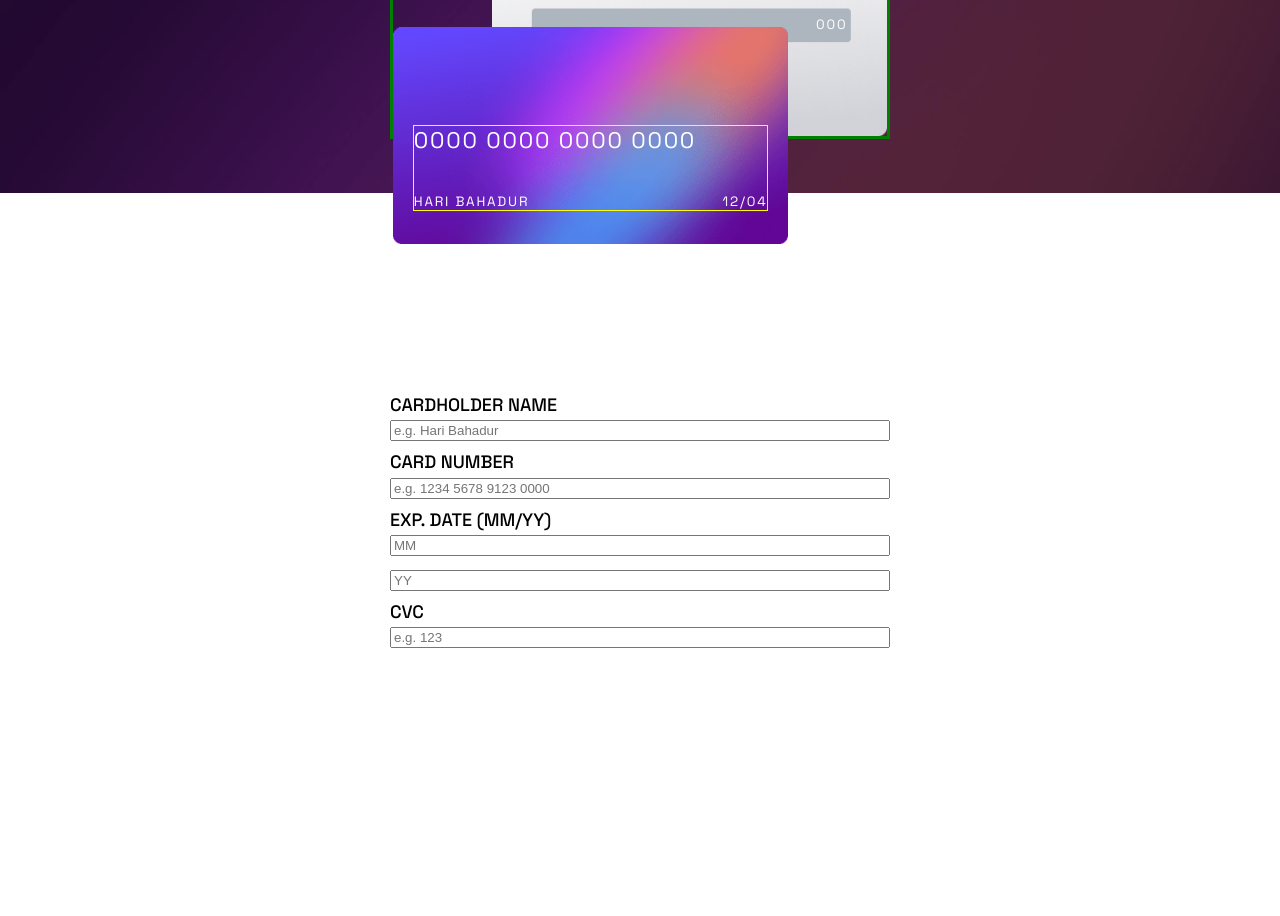
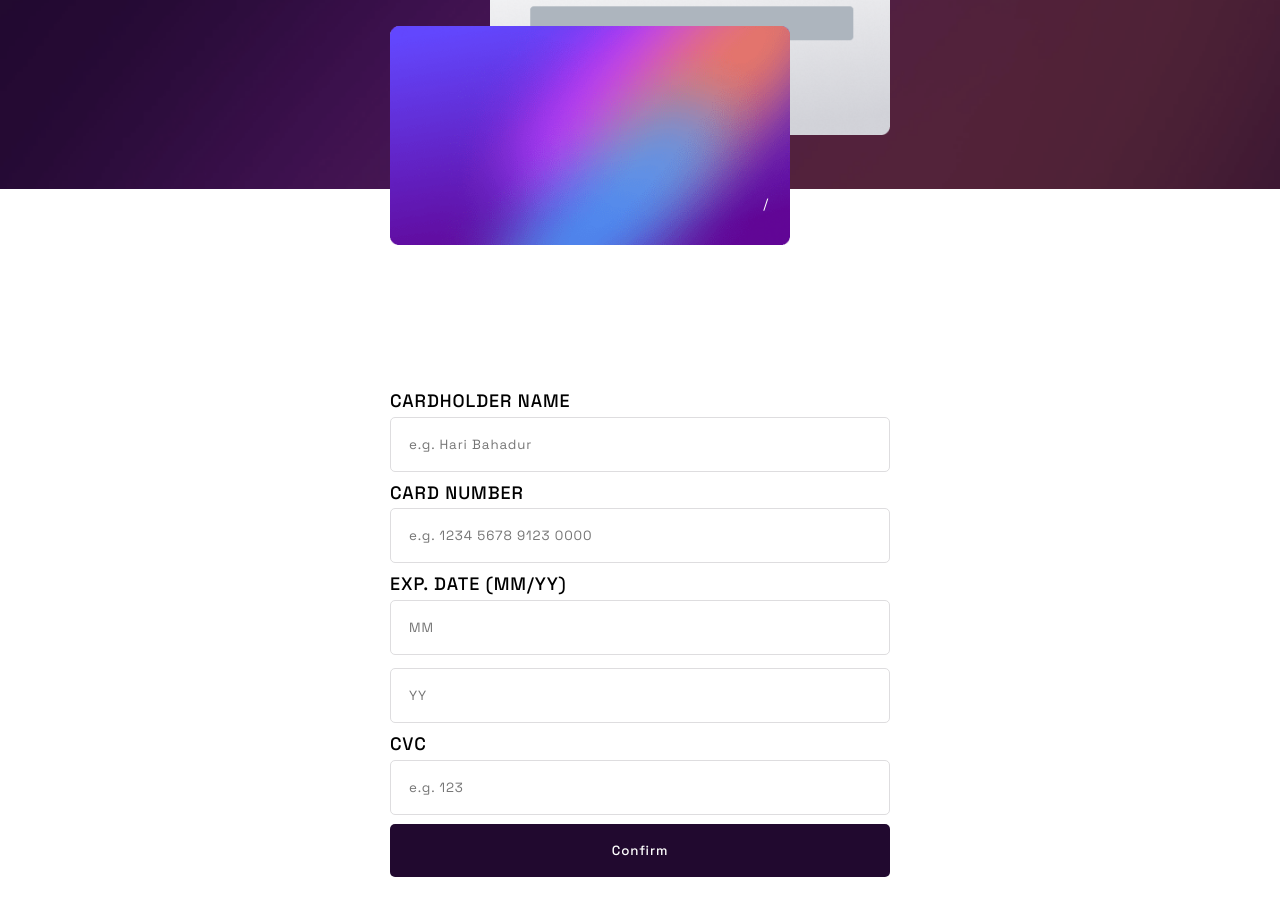
Before and after one commit to gcsandesh/interactive-card-details-form, a React (Create React App) app: page / in a window 1280 px wide. Shown: the part 120-1036 px from the top of the page. Before the commit the page ends 800 px from the top, so only its background shows below. Built offline with nearby package versions, Linux system fonts and the light colour scheme.

Commit message:
added functionality to input fields

```diff
--- a/src/App.js
+++ b/src/App.js
@@ -1,14 +1,39 @@
-import React from "react"
+import React from "react";
 import Hero from "./components/Hero";
-// import Card from "./components/Card";
 import Content from "./components/Content";
 
 function App() {
+  const [cardDetails, setCardDetails] = React.useState({
+    cardHolderName: "",
+    cardNumber: "",
+    expiryMonth: "",
+    expiryYear: "",
+    cvc: "",
+  });
+  //to handle change in form input
+  function handleInputChange(event) {
+    console.log(event.target.value);
+    setCardDetails((prevCardDetails) => {
+      const { name, value } = event.target;
+      return {
+        ...prevCardDetails,
+        [name]: value,
+      };
+    });
+  }
+  function handleSubmit(event) {
+    event.preventDefault();
+    console.log("Successfully Submitted!");
+  }
+
   return (
     <main className="main flex--col">
-      <Hero />
-      {/* <Card /> */}
-      <Content />
+      <Hero formData={cardDetails} handleInputChange={handleInputChange} />
+      <Content
+        formData={cardDetails}
+        handleSubmit={handleSubmit}
+        handleInputChange={handleInputChange}
+      />
     </main>
   );
 }
--- a/src/components/Card.js
+++ b/src/components/Card.js
@@ -10,10 +10,10 @@ export default function Card(props) {
         alt="front face of virtual card"
       />
       <div className="card__details container flex--col">
-        <span className="card__cardNumber">0000 0000 0000 0000</span>
+        <span className="card__cardNumber">{props.formData.cardNumber}</span>
         <div className="card__cardName__expiryDate flex--row">
-          <div className="card__cardName">Hari Bahadur</div>
-          <div className="card__expiryDate">12/04</div>
+          <div className="card__cardName">{props.formData.cardHolderName}</div>
+          <div className="card__expiryDate">{props.formData.expiryMonth}/{props.formData.expiryYear}</div>
         </div>
       </div>
     </div>
@@ -24,7 +24,7 @@ export default function Card(props) {
         className="card__img back--img"
         alt="back face of virtual card"
       />
-      <span className="card__cvcNum">000</span>
+      <span className="card__cvcNum">{props.formData.cvc}</span>
     </div>
   );
 }
--- a/src/components/Content.js
+++ b/src/components/Content.js
@@ -1,35 +1,70 @@
 import React from "react";
-export default function Content() {
+export default function Content(props) {
+  // const date = new Date();
+  // const year = date.getFullYear();
+  // console.log(year);
   return (
     <div className="form--container container">
-      <form className="flex--col">
+      <form className="flex--col" onSubmit={props.handleSubmit}>
         <label className="formItem__label" htmlFor="cardHolderName">
           Cardholder Name
         </label>
-        <input className="formItem__input"type="text" name="cardHolderName" placeholder="e.g. Hari Bahadur" />
+        <input
+          className="formItem__input"
+          type="text"
+          name="cardHolderName"
+          onChange={props.handleInputChange}
+          placeholder="e.g. Hari Bahadur"
+          value={props.formData.cardHolderName}
+        />
         <label className="formItem__label" htmlFor="cardNumber">
           Card Number
         </label>
         <input
-          className="formItem__input"type="number"
+          className="formItem__input"
+          type="number"
           name="cardNumber"
+          onChange={props.handleInputChange}
+          value={props.formData.cardNumber}
           placeholder="e.g. 1234 5678 9123 0000"
         />
         <label className="formItem__label" htmlFor="expiryDate">
           Exp. Date (MM/YY)
         </label>
         <input
-          className="formItem__input"type="number"
+          className="formItem__input"
+          type="number"
           min="1"
           max="12"
           name="expiryMonth"
           placeholder="MM"
+          onChange={props.handleInputChange}
+          value={props.formData.expiryMonth}
         />
-        <input className="formItem__input"type="number" name="expiryYear" placeholder="YY" />
+        <input
+          className="formItem__input"
+          type="number"
+          name="expiryYear"
+          min="00"
+          max="99"
+          placeholder="YY"
+          onChange={props.handleInputChange}
+          value={props.formData.expiryYear}
+        />
         <label className="formItem__label" htmlFor="cvc">
           CVC
         </label>
-        <input className="formItem__input"type="number" name="cvc" placeholder="e.g. 123" />
+        <input
+          className="formItem__input"
+          type="number"
+          name="cvc"
+          min="000"
+          max="999"
+          placeholder="e.g. 123"
+          onChange={props.handleInputChange}
+          value={props.formData.cvc}
+        />
+        <button className="btn confirm-btn">Confirm</button>
       </form>
     </div>
   );
--- a/src/components/Hero.js
+++ b/src/components/Hero.js
@@ -1,12 +1,12 @@
 import React from "react";
-import Card from "./Card"
-export default function Hero() {
+import Card from "./Card";
+export default function Hero(props) {
   return (
     <div className="hero">
       <div className="container cards--container flex--row">
         {/* contains cards */}
-        <Card isFrontFace={false} />
-        <Card isFrontFace={true}/>
+        <Card formData={props.formData} handleInputChange={props.handleInputChange} isFrontFace={false} />
+        <Card formData={props.formData} handleInputChange={props.handleInputChange} isFrontFace={true} />
       </div>
     </div>
   );
--- a/src/index.css
+++ b/src/index.css
@@ -20,6 +20,7 @@ body {
   margin: 0;
   padding: 0;
   font-family: 'Space Grotesk', sans-serif;
+  letter-spacing: 0.05rem;
 }
 
 /* general styles */
@@ -56,7 +57,6 @@ body {
 
 /* for cards */
 .cards--container {
-  border: 3px solid green;
   position: relative;
   justify-content: flex-end;
 }
@@ -96,7 +96,6 @@ body {
 .card__details {
   position: absolute;
   top: 45%;
-  border: 1px solid yellow;
   justify-content: space-between;
   height: 40%;
 }
@@ -129,8 +128,6 @@ body {
 
 
 .card__cardName__expiryDate {
-  /* padding-top: 15px; */
-  /* height: 3rem; */
   width: 100%;
   justify-content: space-between;
 }
@@ -142,6 +139,7 @@ body {
 /*for the form*/
 .form--container {
   padding-top: 25vmin;
+  padding-bottom: 2.5rem;
 }
 
 .formItem__label {
@@ -151,6 +149,27 @@ body {
 
 .formItem__input {
   margin: 0.25rem 0 0.5rem 0;
+  font-family: inherit;
+  letter-spacing: inherit;
+  border-radius: 5px;
+  border: 1px solid var(--light);
+  padding: 1rem;
+  /* outline: linear-gradient(hsl(249, 99%, 64%) to hsl(278, 94%, 30%)) solid 2px; */
+}
+.formItem__input:invalid{
+  outline: 2px solid var(--red);
+}
+
+.btn {
+  border-radius: 5px;
+  padding: 1rem 2rem;
+  border: none;
+  background-color: var(--darker);
+  color: var(--white);
+  font-family: inherit;
+  font-weight: 500;
+  letter-spacing: inherit;
+  cursor: pointer;
 }
 
 /* for larger screens */
```
Also changed, not shown: 1 other file (tests, documents, lock files or other folders).
